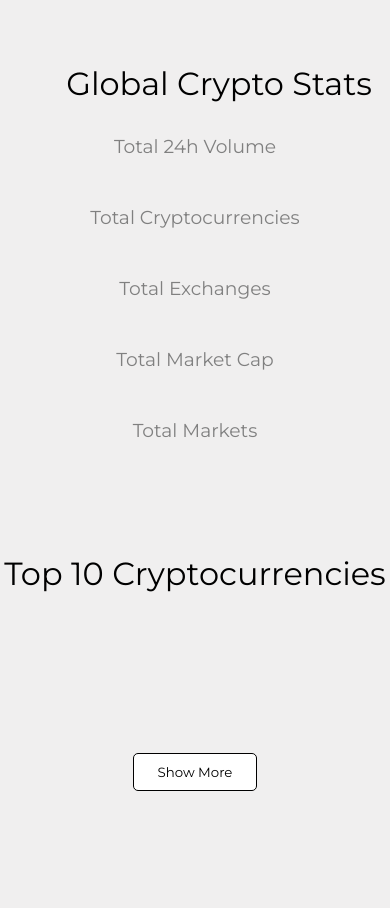
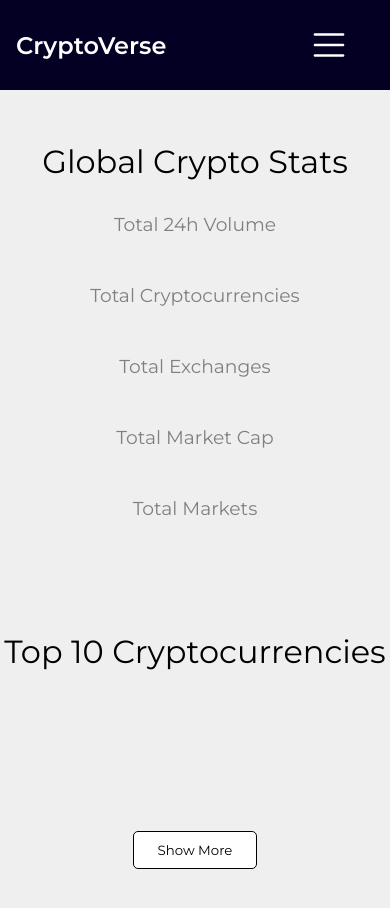
Before and after one commit to VinnikAlex/cryptoticker, a plain HTML site: page index.html in a window 390 px wide. Before the commit the page ends 871 px from the top, so only its background shows below. Drawn offline with Linux system fonts and the light colour scheme; no server answers.

Commit message:
added mobile sidebar with hide/show on scroll

```diff
--- a/app.js
+++ b/app.js
@@ -5,6 +5,7 @@ let topCoinsText = document.querySelector("#show-coins");
 let cryptoCount = 10;
 topCoinsText.innerHTML = cryptoCount;
 
+// show more button
 let showMore = document.querySelector("#show-more");
 
 //currency convertor/formatter
@@ -20,10 +21,29 @@ const numberStyle = new Intl.NumberFormat("en-US", {
   style: "decimal",
 });
 
-// load top 10 marketcap coins
+//mobile navbar show/hide behaviour
+{
+  const nav = document.querySelector(".sidebar");
+  let lastScrollY = window.scrollY;
+
+  window.addEventListener("scroll", () => {
+    if (lastScrollY < window.scrollY) {
+      nav.classList.add("nav--hidden");
+      //   console.log(lastScrollY);
+    } else {
+      nav.classList.remove("nav--hidden");
+      //   console.log(lastScrollY);
+    }
+
+    lastScrollY = window.scrollY;
+  });
+}
+
+// load top 10 marketcap coins on application start
 requestApi();
 requestCoinRanking();
 
+// coinranking api
 function requestCoinRanking() {
   fetch("https://coinranking1.p.rapidapi.com/stats", {
     method: "GET",
@@ -39,6 +59,7 @@ function requestCoinRanking() {
     });
 }
 
+// insert coinranking api data into application
 function coinRank(info) {
   console.log(info);
   let volume = document.querySelector("#volume");
@@ -54,6 +75,7 @@ function coinRank(info) {
   totalMarkets.innerHTML = numberStyle.format(info.data.totalMarkets);
 }
 
+// coingecko api
 function requestApi() {
   let api = `https://api.coingecko.com/api/v3/coins/markets?vs_currency=usd&order=market_cap_desc&per_page=${coins}&page=1&sparkline=false`;
   fetch(api)
@@ -64,6 +86,7 @@ function requestApi() {
     });
 }
 
+// use coingecko api in application
 function cryptoDetails(info) {
   console.log(info.length);
   //call addDivs() and pass api information into it
@@ -83,7 +106,8 @@ function cryptoDetails(info) {
       "Market Cap:" + " " + formatter.format(info[i].market_cap);
     // add the daily change to the cryptoChange div
     let cryptoChange = document.querySelector("#cryptoChange" + [i]);
-    // check for dailyChange
+
+    // check for dailyChange and display it as red OR green percentage
     if (info[i].price_change_percentage_24h > 0) {
       cryptoChange.innerHTML =
         "Daily Change:" +
@@ -133,6 +157,7 @@ function cryptoDetails(info) {
   }
 }
 
+// function that adds divs into gridbox and supplementary tags about coin information.
 function addDivs(info) {
   console.log(info.length);
 
@@ -174,30 +199,28 @@ function addDivs(info) {
   hideDiv(info);
 }
 
-// hides all cryptocurrencies which aren't supposed to show
+// hides all cryptocurrencies which aren't supposed to show before user clicks "show more"
 function hideDiv(info) {
   for (let i = cryptoCount; i < info.length; i++) {
     let selectDiv = document.querySelector("#div" + i);
     console.log(selectDiv);
     // hide divs that arent supposed to show
     selectDiv.style.display = "none";
-    // number of crypto coin columns
-    let numColumns = cryptoCount / 5;
-    // specify number of columns depending on how many coins are showing
-    grid.style.gridTemplateRows = `repeat(${numColumns}, 1fr)`;
   }
 
-  // update the "top * cryptocurrencies text on button click"
+  // update the "top 10 cryptocurrencies" text on button click"
   showMore.addEventListener("click", (e) => {
     if (cryptoCount < 100) {
+      // add 10 to this variable each click
       cryptoCount += 10;
       topCoinsText.innerHTML = cryptoCount;
+      //run this function
       showDiv();
-      // console.log("click");
     }
   });
 }
 
+// function which is called inside of hideDiv() and shows the next 10 crypto coins on button click
 function showDiv() {
   for (let i = cryptoCount - 1; i >= 0; i--) {
     let selectDiv = document.querySelector("#div" + i);
--- a/index.html
+++ b/index.html
@@ -39,8 +39,26 @@
     </header>
     <nav>
       <div class="sidebar">
+        <div class="mobile-navbar">
           <div class="logo">
             <h1>CryptoVerse</h1>
+            <svg
+              xmlns="http://www.w3.org/2000/svg"
+              class="icon icon-tabler icon-tabler-menu-2"
+              width="42"
+              height="42"
+              viewBox="0 0 24 24"
+              stroke-width="1.5"
+              stroke="#ffffff"
+              fill="none"
+              stroke-linecap="round"
+              stroke-linejoin="round"
+            >
+              <path stroke="none" d="M0 0h24v24H0z" fill="none" />
+              <line x1="4" y1="6" x2="20" y2="6" />
+              <line x1="4" y1="12" x2="20" y2="12" />
+              <line x1="4" y1="18" x2="20" y2="18" />
+            </svg>
           </div>
           <ul>
             <li>
@@ -134,6 +152,7 @@
             </li>
           </ul>
         </div>
+      </div>
     </nav>
     <!-- </div> -->
 
--- a/styles.css
+++ b/styles.css
@@ -5,6 +5,7 @@
   margin: 0;
   box-sizing: border-box;
   font-family: "Montserrat", sans-serif;
+  overscroll-behavior: none;
 }
 
 body {
@@ -65,9 +66,13 @@ header {
 }
 
 .logo {
-  width: 100%;
-  height: 8rem;
   background-color: rgb(4, 0, 36);
+  padding: 2rem;
+  margin-bottom: 3rem;
+}
+
+.logo svg {
+  display: none;
 }
 
 .logo h1 {
@@ -146,11 +151,18 @@ main {
   cursor: pointer;
 }
 
-@media only screen and (max-width: 2350px) {
+@media only screen and (max-width: 2550px) {
   .crypto-grid {
     grid-template-columns: repeat(4, 1fr);
     justify-content: center;
     row-gap: 3rem;
+  }
+  .logo svg {
+    display: none;
+  }
+  .logo {
+    padding-top: 2rem;
+    margin-bottom: 3rem;
   }
 }
 
@@ -160,11 +172,19 @@ main {
     justify-content: center;
     row-gap: 3rem;
   }
+  .logo {
+    padding-top: 2rem;
+    margin-bottom: 3rem;
+  }
+  .logo svg {
+    display: none;
+  }
 }
 
 @media only screen and (max-width: 1420px) {
   header {
     margin-left: 0;
+    margin-top: 5%;
   }
   main {
     margin-left: 0;
@@ -181,6 +201,30 @@ main {
     row-gap: 3rem;
   }
   .sidebar {
+    width: 100vw;
+    height: 0;
+    z-index: 5;
+    transition: all ease 0.1s;
+  }
+  .nav--hidden {
+    transform: translateY(-20rem);
+    box-shadow: none;
+    transition: all ease 1s;
+  }
+  .logo {
+    display: flex;
+    justify-content: space-between;
+    align-items: center;
+    padding: 1rem;
+  }
+  .logo svg {
+    display: block;
+    margin-bottom: 1rem;
+  }
+  .logo h1 {
+    font-size: 1.5rem;
+  }
+  ul {
     display: none;
   }
 }
@@ -188,6 +232,9 @@ main {
 @media only screen and (max-width: 1170px) {
   main {
     margin-left: 0;
+  }
+  header {
+    margin-top: 10%;
   }
   .global-stat {
     margin-left: 3rem;
@@ -198,23 +245,52 @@ main {
     row-gap: 3rem;
   }
   .sidebar {
+    width: 100vw;
+    height: 0;
+    z-index: 5;
+    transition: all ease 0.1s;
+  }
+  .nav--hidden {
+    transform: translateY(-20rem);
+    box-shadow: none;
+    transition: all ease 1s;
+  }
+  .logo {
+    display: flex;
+    justify-content: space-between;
+    align-items: center;
+    padding: 1rem;
+  }
+  .logo svg {
+    display: block;
+    margin-bottom: 1rem;
+  }
+  .logo h1 {
+    font-size: 1.5rem;
+  }
+  ul {
     display: none;
   }
 }
 
 @media only screen and (max-width: 845px) {
-  header h1 {
+  .global-stat {
     text-align: center;
+    margin-left: 0;
   }
   .coin-overview {
     grid-template-columns: 1fr;
     text-align: center;
   }
   .top-coins {
-    margin-left: 0rem;
+    text-align: center;
+    margin-left: 0;
   }
   main {
     margin-left: 0;
+  }
+  header {
+    margin-top: 20%;
   }
   .crypto-grid {
     grid-template-columns: repeat(1, 1fr);
@@ -222,6 +298,30 @@ main {
     row-gap: 5rem;
   }
   .sidebar {
+    width: 100vw;
+    height: 0;
+    z-index: 5;
+    transition: all ease 0.1s;
+  }
+  .nav--hidden {
+    transform: translateY(-20rem);
+    box-shadow: none;
+    transition: all ease 1s;
+  }
+  .logo {
+    display: flex;
+    justify-content: space-between;
+    align-items: center;
+    padding: 1rem;
+  }
+  .logo svg {
+    display: block;
+    margin-bottom: 1rem;
+  }
+  .logo h1 {
+    font-size: 1.5rem;
+  }
+  ul {
     display: none;
   }
 }
```
Lines whose indentation alone changed are shown as unchanged.
